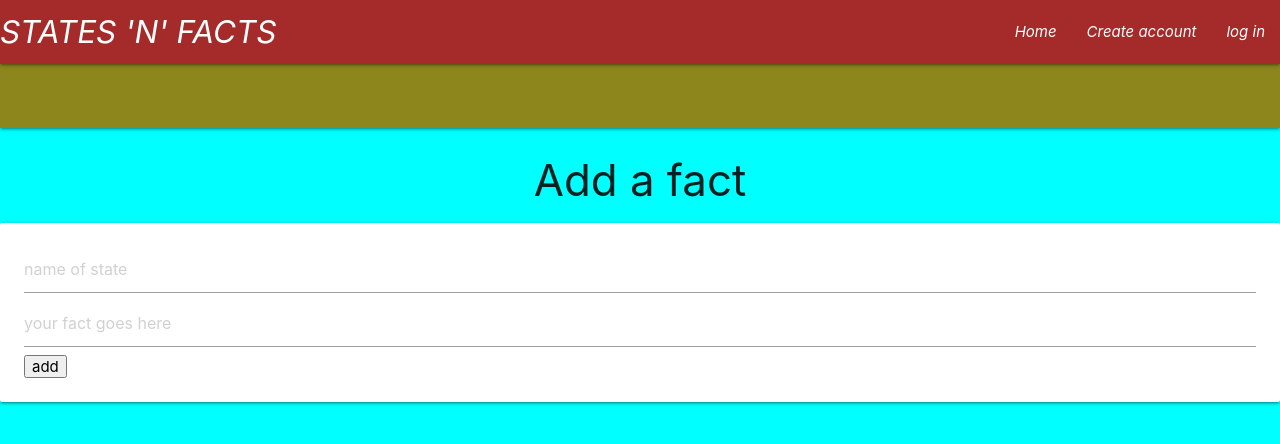
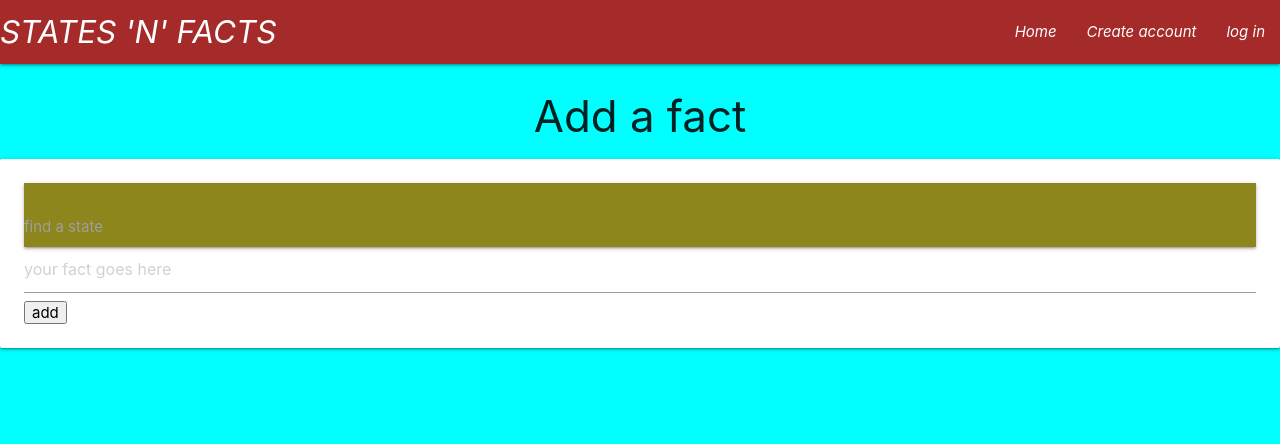
Before and after one commit to Code-Institute-Submissions/NyHagan-Statesproject_MayResub, a Flask app: page /fact in a window 1280 px wide. Shown: the top 444 px of the page. Run offline with Flask 2, Linux system fonts and the light colour scheme; some libraries are stand-ins or nearby versions.

Commit message:
remove search bar from all pages,add search bar to 'add fact' page only

```diff
--- a/templates/base.html
+++ b/templates/base.html
@@ -33,17 +33,6 @@
               </div>
             </nav>
           </div>
-          <nav id="searchnav">
-            <div class="nav-wrapper">
-              <form>
-                <div class="input-field">
-                  <input id="search" type="search" required>
-                  <label class="label-icon" for="search"></label>
-                  <i class="material-icons">close</i>
-                </div>
-              </form>
-            </div>
-          </nav>
     </header>
 
     {% with messages = get_flashed_messages() %}
--- a/templates/fact.html
+++ b/templates/fact.html
@@ -6,8 +6,17 @@
     <div class="row">
         <form>
             <div class="card-panel">
-                <input type="text" placeholder="name of state" name="state">
-                <input type="text" name="add_fact" width="600px" placeholder="your fact goes here">
+                <nav id="searchnav">
+                    <div class="nav-wrapper">
+                      <form>
+                        <div class="input-field">
+                          <label for="add_fact">find a state</label>
+                          <input id="search"  name="add_fact" type="search" required>
+                        </div>
+                      </form>
+                    </div>
+                  </nav>
+                <input type="text" placeholder="your fact goes here" name="state">
 				<input type="submit" value="add">
 
             </div>
```
